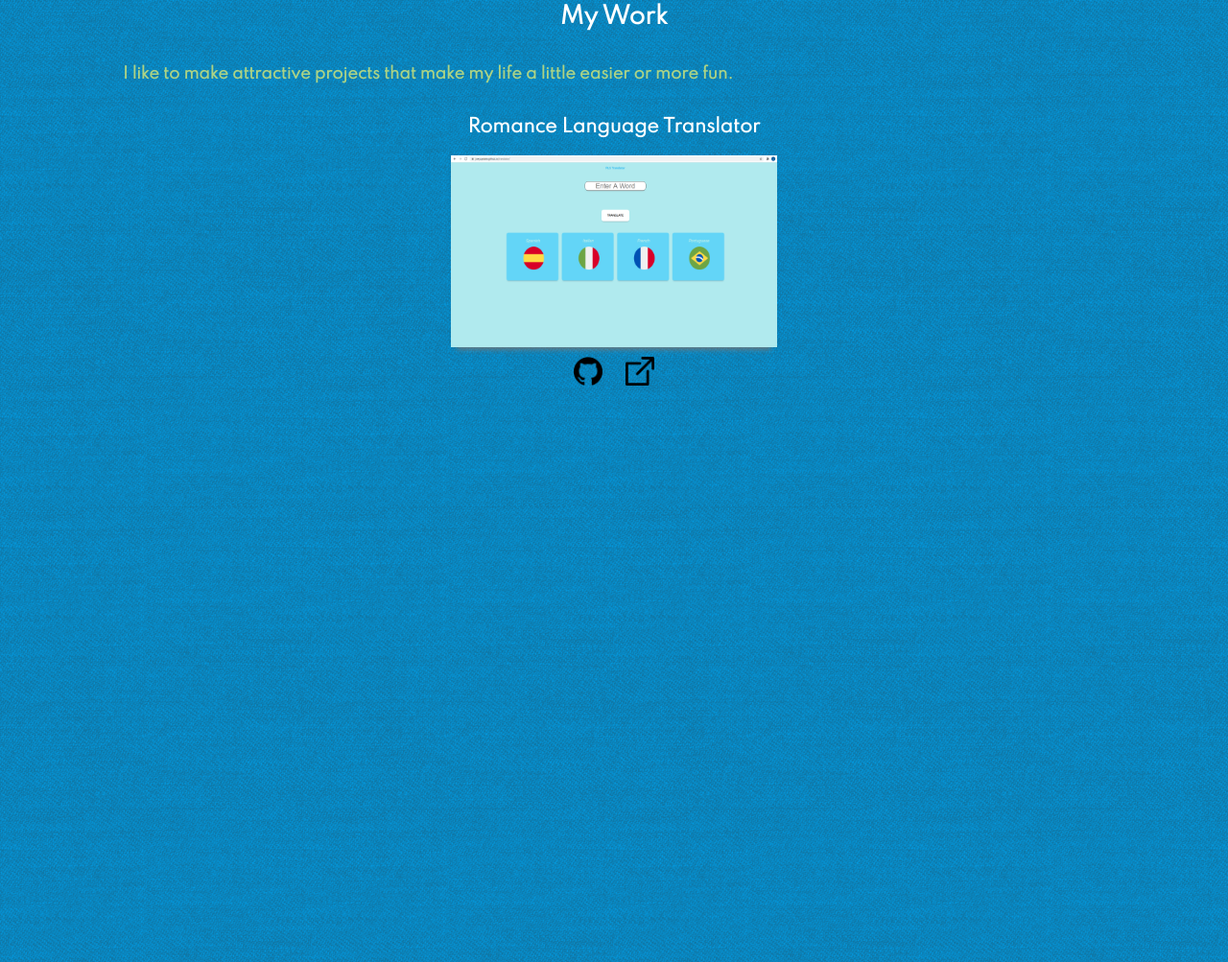
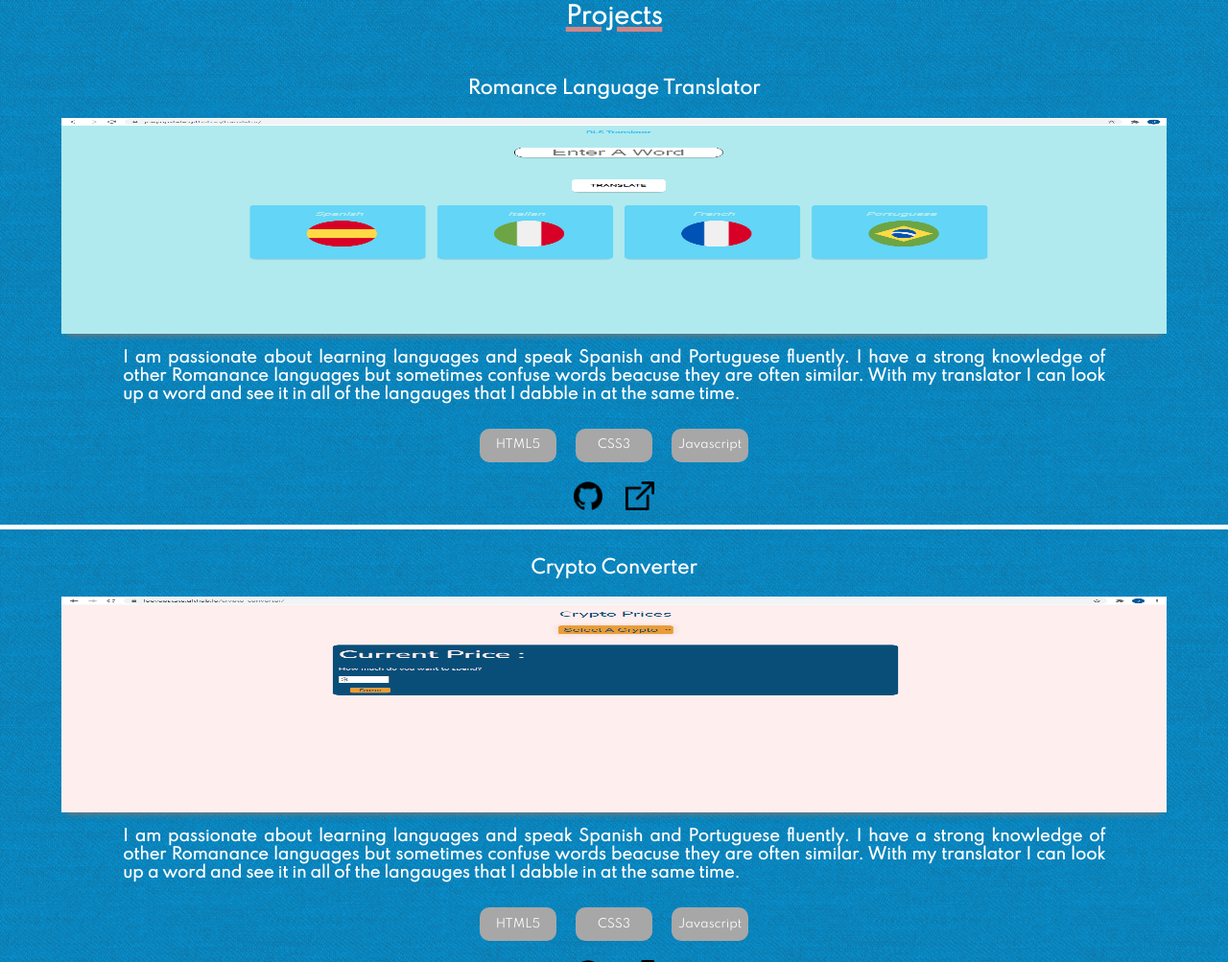
Before and after one commit to joeyupstate/portfolio, a plain HTML site: page index.html in a window 1280 px wide. Shown: the part 552-1555 px from the top of the page at 96% size. Drawn offline with Linux system fonts and the light colour scheme.

Commit message:
added projects

```diff
--- a/index.html
+++ b/index.html
@@ -11,14 +11,13 @@
     <meta name="description" content="" />
     <meta name="viewport" content="width=device-width, initial-scale=1" />
     <link rel="stylesheet" href="styles.css" />
-
-</head>
+  </head>
 
   <body>
     <header>
       <img src="assets/menu.png" class="hamburger-icon" />
       <nav class="nav">
-        <img src ="assets/close.png" class="close-icon">
+        <img src="assets/close.png" class="close-icon" />
         <ul>
           <li>Projects</li>
           <li>Resume</li>
@@ -36,19 +35,52 @@
       </p>
       <div id="contact-button"><span id="c-span">C</span>ontact Me</div>
     </section>
-    <section class = "projects">
-      <h2>My Work</h2>
-      <p>I like to make attractive projects that make my life a little easier or more fun.</p>
+    <section class="projects">
+      <h2>Projects</h2>
+
       <div class="project-container">
-      <h3>Romance Language Translator</h3>
+        <h3>Romance Language Translator</h3>
 
-      <img src ="assets/translate.png" class ="project-photos">
-      <div id="icon-container">
-        <img src="assets/github-logo.png" class="icon">
-        <img src="assets/link.png" class="icon">
+        <img src="assets/translate.png" class="project-photos" />
+        <p>
+          I am passionate about learning languages and speak Spanish and
+          Portuguese fluently. I have a strong knowledge of other Romanance
+          languages but sometimes confuse words beacuse they are often similar.
+          With my translator I can look up a word and see it in all of the
+          langauges that I dabble in at the same time.
+        </p>
+        <div class="tech-container">
+          <div class="tech-bubbles">HTML5</div>
+          <div class="tech-bubbles">CSS3</div>
+          <div class="tech-bubbles">Javascript</div>
+        </div>
+        <div id="icon-container">
+          <img src="assets/github-logo.png" class="icon" />
+          <img src="assets/link.png" class="icon" />
+        </div>
       </div>
+      <div class="project-container">
+        <h3>Crypto Converter</h3>
+
+        <img src="assets/crypto.png" class="project-photos" />
+        <p>
+          I am passionate about learning languages and speak Spanish and
+          Portuguese fluently. I have a strong knowledge of other Romanance
+          languages but sometimes confuse words beacuse they are often similar.
+          With my translator I can look up a word and see it in all of the
+          langauges that I dabble in at the same time.
+        </p>
+        <div class="tech-container">
+          <div class="tech-bubbles">HTML5</div>
+          <div class="tech-bubbles">CSS3</div>
+          <div class="tech-bubbles">Javascript</div>
+        </div>
+        <div id="icon-container">
+          <img src="assets/github-logo.png" class="icon" />
+          <img src="assets/link.png" class="icon" />
+        </div>
       </div>
     </section>
-    <script src="main.js" ></script>
+    <script src="main.js"></script>
   </body>
 </html>
--- a/styles.css
+++ b/styles.css
@@ -1,12 +1,12 @@
 @import url("https://fonts.googleapis.com/css2?family=Spartan&display=swap");
 
+html {
+  height: 100%;
+  margin: 0;
+  overflow-x: hidden !important;
 
-html{
-height: 100%;
-margin: 0;
-overflow-x: hidden !important;
-background-color: #009fe8;
-background-image: url(assets/45-degree-fabric--dark--1920x1080.png);
+  background-color: #009fe8;
+  background-image: url(assets/45-degree-fabric--dark--1920x1080.png);
 }
 body {
   background-color: #009fe8;
@@ -15,8 +15,8 @@ body {
   color: white;
   width: 100%;
   margin: 0;
-  width: auto!important;
-   overflow-x: hidden!important
+  width: auto !important;
+  overflow-x: hidden !important;
 }
 header {
   display: flex;
@@ -104,10 +104,8 @@ header {
   justify-content: flex-start;
   align-items: center;
   z-index: 3;
-   height: 600px;
+  height: 600px;
   filter: none;
-
-
 }
 .name-title-blur {
   text-align: center;
@@ -117,7 +115,6 @@ header {
   justify-content: flex-start;
   align-items: center;
   z-index: 3;
-
 
   filter: blur(4px);
 }
@@ -135,6 +132,7 @@ h2 {
 p {
   color: white;
   font-weight: 100;
+  width: 90%;
 }
 
 #contact-button {
@@ -151,58 +149,87 @@ p {
   background-color: #d38585;
 }
 
-
-
-
-
 /* project seciton-------------------------------------*/
-.projects{
-
-  margin-top:55px;
-  width:100%;
-  display:flex;
+.projects {
+  margin-top: 55px;
+  width: 100%;
+  display: flex;
   justify-content: flex-start;
   align-items: center;
   flex-direction: column;
-  height:1000px;
+  height: 1000px;
 }
-.projects h2{
-  color:white;
-  margin-top:0px;
+.projects h2 {
+  color: white;
+  margin-top: 0px;
   text-align: center;
-
+  text-decoration: underline 5px #d38585;
 }
 
-.projects p{
+.projects p {
   color: #acd385;
   font-weight: bold;
-  width:80%;
+  width: 80%;
 }
 
-.project-container{
-
-  display:flex;
+.project-container {
+  display: flex;
   flex-direction: column;
   justify-content: center;
   align-items: center;
+  border-bottom: 5px solid white;
 }
-.project-photos{
-  height:200px;
-  width:90%;
+
+.project-container h3 {
+  font-weight: bold;
+
+  margin-top: 30px;
+}
+
+.project-container p {
+  text-align: justify;
+  color: white;
+}
+
+.project-photos {
+  height: 225px;
+  width: 90%;
   -webkit-box-shadow: 0 10px 6px -6px #777;
   -moz-box-shadow: 0 10px 6px -6px #777;
   box-shadow: 0 8px 6px -6px #777;
-
 }
-.icon{
-  height:30px;
-  width:30px;
-  margin:10px;
+.icon {
+  height: 30px;
+  width: 30px;
+  margin: 10px;
 }
-.icon-container{
-  display:flex;
+.icon:hover {
+  height: 32px;
+  width: 32px;
+}
+.icon-container {
+  display: flex;
   justify-content: center;
   align-items: center;
+}
+
+.tech-container {
+  width: 90%;
+  display: flex;
+  justify-content: center;
+  align-items: center;
+}
+
+.tech-bubbles {
+  height: 35px;
+  width: 80px;
+  border-radius: 10px;
+  display: flex;
+  justify-content: center;
+  align-items: center;
+  background-color: rgb(167, 167, 167);
+  margin: 10px;
+  font-size: 12px;
 }
 /*  laptop screen */
 
```
Also changed, not shown: assets/css.png (added), assets/h-icon.png (added), assets/js.png (added), 2 other files.
